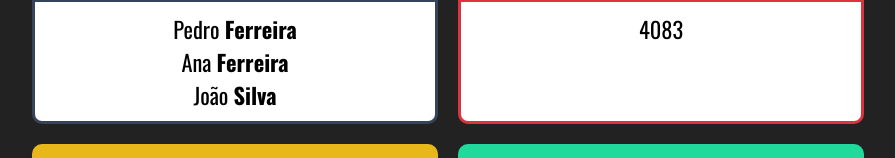
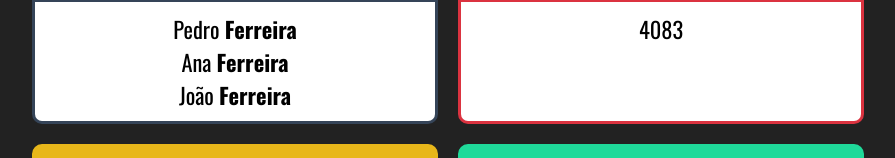
Before and after one commit to Robertorosmaninho/fundamentos-react, a React (Create React App) app: page / in a window 1280 px wide. Shown: the part 180-338 px from the top of the page, without its empty margins (192-1087 px from the left). Built offline with nearby package versions, Linux system fonts and the light colour scheme.

Commit message:
Cloning Element

```diff
--- a/src/App.jsx
+++ b/src/App.jsx
@@ -2,6 +2,7 @@ import './App.css'
 import React from 'react'
 
 import Familia from './components/basicos/Familia'
+import FamiliaMembro from './components/basicos/FamiliaMembro'
 import Primeiro from './components/basicos/Primeiro' // Por ser um export default não necessariamente o nome do componente deve ser o mesmo que o componente exportado
 import ComParametro from './components/basicos/ComParamentro'
 import Fragmento from './components/basicos/Fragmento'
@@ -15,7 +16,11 @@ export default _ =>
 
         <div className="Cards">
             <Card titulo="#05 - Componente com Filhos" color="#354458">
-                <Familia sobrenome="Ferreira"/>
+                <Familia sobrenome="Ferreira">
+                    <FamiliaMembro nome="Pedro" />
+                    <FamiliaMembro nome="Ana" />
+                    <FamiliaMembro nome="João" />
+                </Familia>
             </Card>
 
             <Card titulo="#04 - Desafio Aleatório" color="#DB3340">
--- a/src/components/basicos/Familia.jsx
+++ b/src/components/basicos/Familia.jsx
@@ -1,13 +1,18 @@
 import React from 'react';
-import FamiliaMembro from './FamiliaMembro'
 
 // eslint-disable-next-line import/no-anonymous-default-export
 export default props => {
     return(
         <div>
-            <FamiliaMembro nome="Pedro" {...props}/>
-            <FamiliaMembro nome="Ana" sobrenome={props.sobrenome}/>
-            <FamiliaMembro nome="João" sobrenome="Silva"/>
+            {/* {React.cloneElement(props.children, {...props})} --> Pra um elemento*/}
+            {/*
+                React.Children.map(props.children, (el) => {
+                    return React.cloneElement(el, {...props})
+                })
+            */}
+            {props.children.map((child, i) => {
+                return React.cloneElement(child, {...props, key: i});
+            })}
         </div>
     )
 }
```
Also changed, not shown: 1 other file (tests, documents, lock files or other folders).
